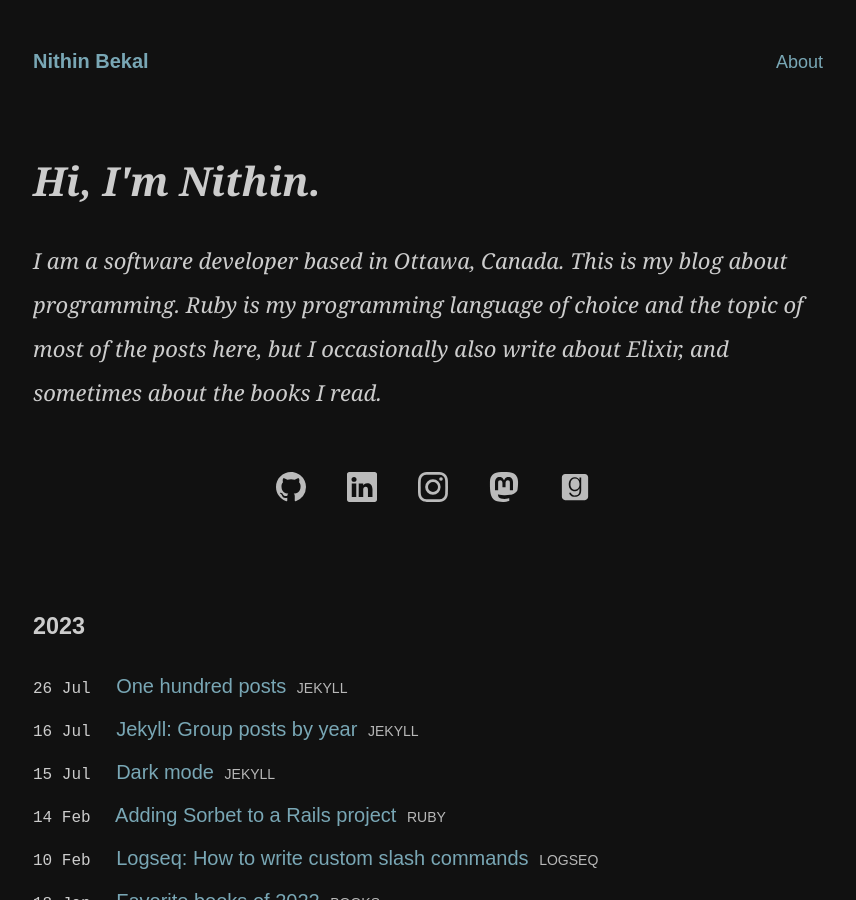
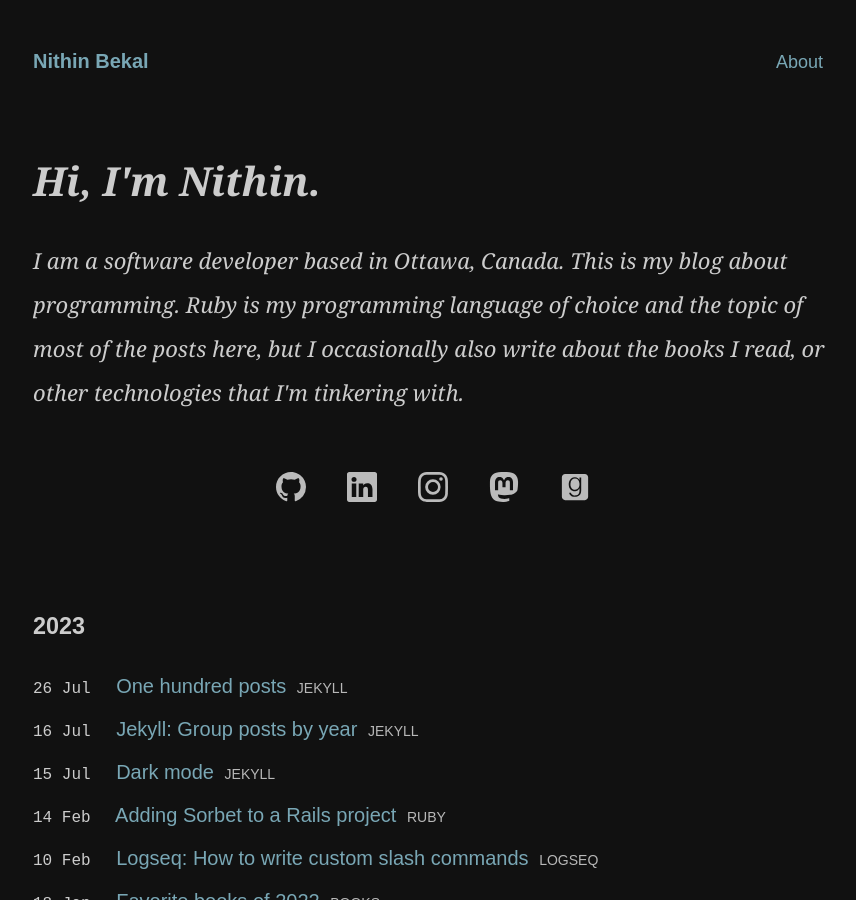
Before and after one commit to nithinbekal/nithinbekal.github.io, a Jekyll site: the page built from index.html, in a window 1280 px wide and 900 px high. Shown: the whole window, without its empty margins (207-1063 px from the left). Built offline with Jekyll 4.4.1, drawn with Linux system fonts in a browser that asks for light colours.

Commit message:
Update about me text

```diff
--- a/index.html
+++ b/index.html
@@ -11,8 +11,10 @@ title: Nithin Bekal
     This is my blog about programming.
     Ruby is my programming language of choice
     and the topic of most of the posts here,
-    but I occasionally also write about Elixir,
-    and sometimes about the books I read.
+    but I occasionally also write
+    about the books I read,
+    or other technologies
+    that I'm tinkering with.
   </p>
 
   <div class="social-icons">
@@ -65,6 +67,9 @@ title: Nithin Bekal
           {% for post in year.items %}
           <li>
             <code class='published-on'>{{ post.date | date: "%d %b" }}</code>
+            {% if post.draft %}
+            <small>Draft</small>
+            {% endif %}
             <a class='title' href='{{ post.url }}'>{{ post.title }}</a>
 
             {% for category in post.categories %}
```
